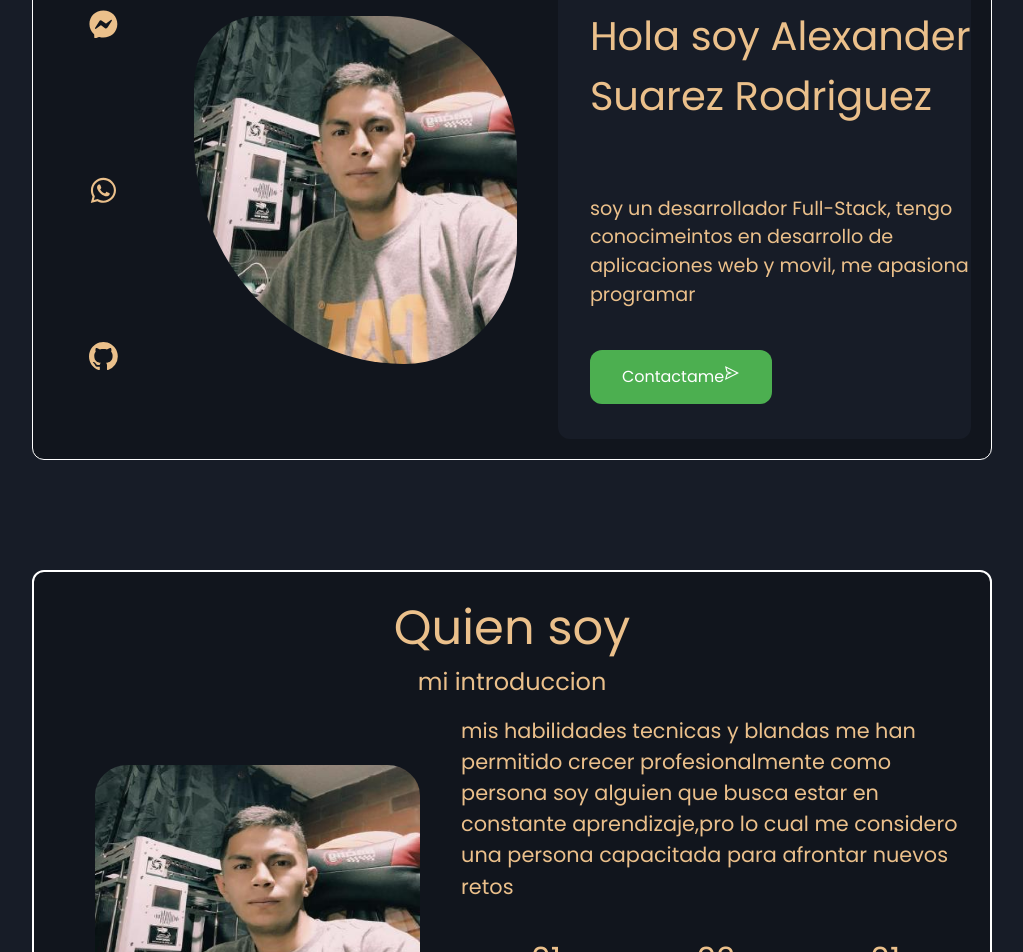
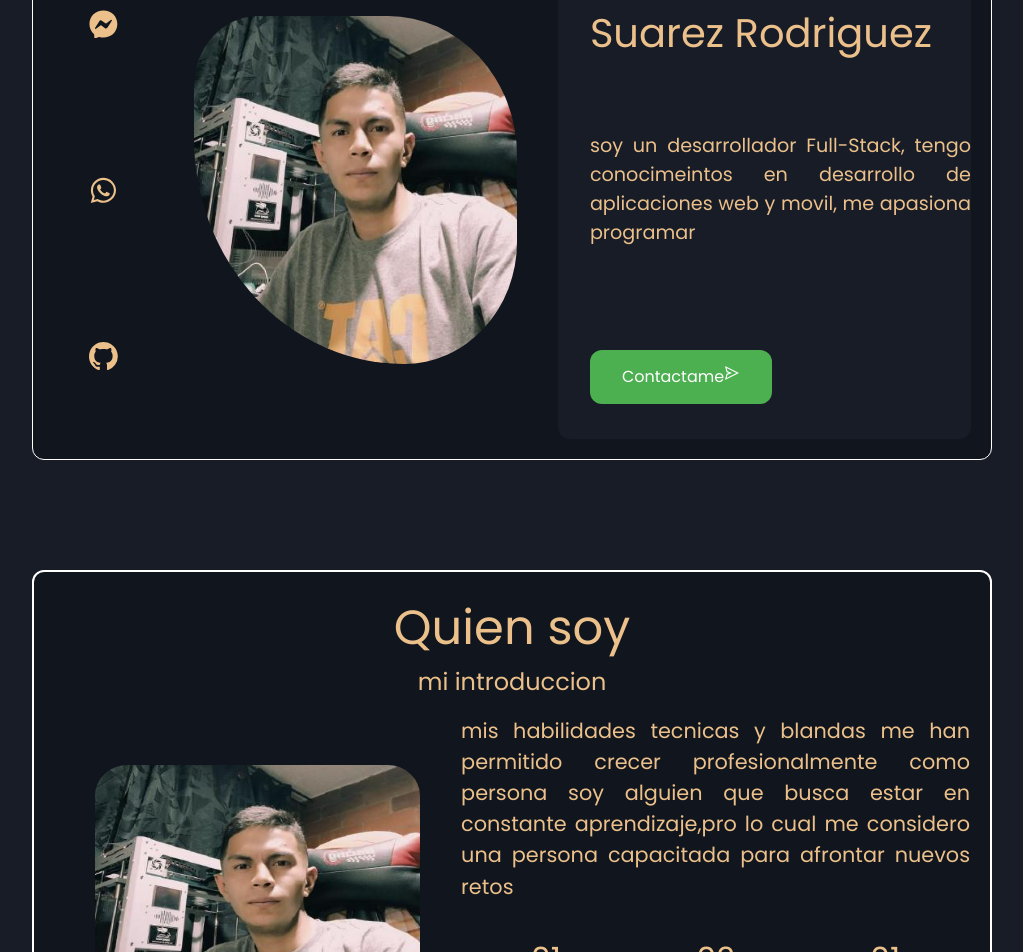
Before and after one commit to AlexSuarezRodriguez/you_portal, a React (Create React App) app: page / in a window 1280 px wide. Shown: the part 160-1112 px from the top of the page, without its empty margins (128-1151 px from the left). Built offline with nearby package versions, Linux system fonts and the light colour scheme; no server answers; a web font is replaced by a local one.

Commit message:
change estyled text in compoenents Presentation and About

```diff
--- a/src/components/About/index.jsx
+++ b/src/components/About/index.jsx
@@ -24,7 +24,7 @@ function About({ introduction, experience, proyects, jobs, image }) {
         <AboutDescription>
           <AboutImage src={image} alt="" />
           <AboutInformation>
-            <p style={{ display: 'flex', alignItems: 'center', color: '#ebc08b', fontSize: '1.3rem' }}>
+            <p style={{ display: 'flex', alignItems: 'center', color: '#ebc08b', fontSize: '1.3rem', textAlign: 'justify' }}>
               {introduction}
             </p>
             <AboutAbility>
--- a/src/components/Presentation/Presentation.elements.jsx
+++ b/src/components/Presentation/Presentation.elements.jsx
@@ -52,7 +52,7 @@ export const InformationWrapper = styled.div`
   height: 100%;
   align-items: center;
   background-color: #171c27;
-  grid-template-rows: 2fr 1fr 1fr;
+  grid-template-rows: 1fr 2fr 1fr;
   padding-left:2rem ;
   color: #ebc08b;
   border-radius:12px ;
--- a/src/components/Presentation/index.jsx
+++ b/src/components/Presentation/index.jsx
@@ -37,7 +37,7 @@ function Presentation({ name, description, facebook, numberContact, github, imag
             {' '}
             {name}
           </p>
-          <div style={{ fontSize: '1.2rem' }}>
+          <div style={{ fontSize: '1.2rem', textAlign: 'justify' }}>
             <p>{description}</p>
           </div>
           <div style={{ display: 'flex', alignItems: 'center' }}>
```
